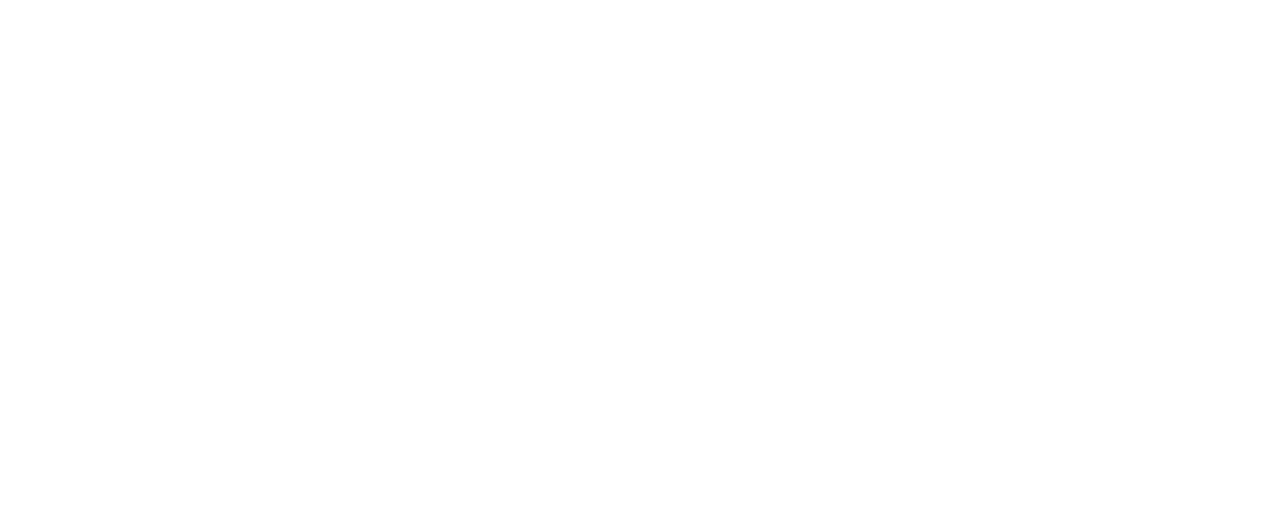
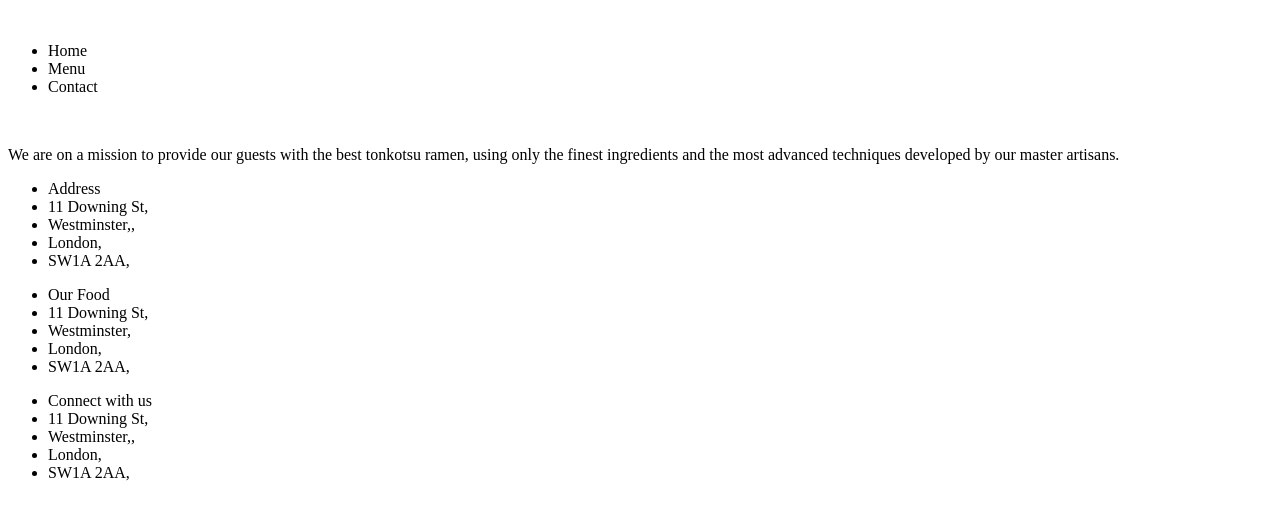
Before and after one commit to huntdavid175/Restaurant-Page, a plain HTML site: page index.html in a window 1280 px wide. Drawn offline with Linux system fonts and the light colour scheme.

Commit message:
Added dummy html for home page

```diff
--- a/index.html
+++ b/index.html
@@ -1,14 +1,62 @@
 <!DOCTYPE html>
 <html lang="en">
 	<head>
-    <meta charset="UTF-8">
-    <meta name="viewport" content="width=device-width, initial-scale=1.0">
-    <meta http-equiv="X-UA-Compatible" content="ie=edge">
+		<meta charset="UTF-8" />
+		<meta name="viewport" content="width=device-width, initial-scale=1.0" />
+		<meta http-equiv="X-UA-Compatible" content="ie=edge" />
 		<title>Restaurant Page</title>
 	</head>
 	<body>
 		<div id="content">
+			<div class="nav-bar">
+				<img src="" />
+				<div class="menu">
+					<ul>
+						<li>Home</li>
+						<li>Menu</li>
+						<li>Contact</li>
+					</ul>
+				</div>
+			</div>
 
+			<div class="section">
+				<div>
+					<img src="" />
+					<div class="section-text">
+						<p>
+							We are on a mission to provide our guests with the best tonkotsu
+							ramen, using only the finest ingredients and the most advanced
+							techniques developed by our master artisans.
+						</p>
+					</div>
+				</div>
+			</div>
+
+			<div class="footer">
+				<ul>
+					<li class="footer-title">Address</li>
+					<li>11 Downing St,</li>
+					<li>Westminster,,</li>
+					<li>London,</li>
+					<li>SW1A 2AA,</li>
+				</ul>
+
+				<ul>
+					<li class="footer-title">Our Food</li>
+					<li>11 Downing St,</li>
+					<li>Westminster,</li>
+					<li>London,</li>
+					<li>SW1A 2AA,</li>
+				</ul>
+
+				<ul>
+					<li class="footer-title">Connect with us</li>
+					<li>11 Downing St,</li>
+					<li>Westminster,,</li>
+					<li>London,</li>
+					<li>SW1A 2AA,</li>
+				</ul>
+			</div>
 		</div>
 
 		<script src="main.js"></script>
--- a/main.js
+++ b/main.js
@@ -1 +1 @@
-!function(e){var t={};function r(n){if(t[n])return t[n].exports;var o=t[n]={i:n,l:!1,exports:{}};return e[n].call(o.exports,o,o.exports,r),o.l=!0,o.exports}r.m=e,r.c=t,r.d=function(e,t,n){r.o(e,t)||Object.defineProperty(e,t,{enumerable:!0,get:n})},r.r=function(e){"undefined"!=typeof Symbol&&Symbol.toStringTag&&Object.defineProperty(e,Symbol.toStringTag,{value:"Module"}),Object.defineProperty(e,"__esModule",{value:!0})},r.t=function(e,t){if(1&t&&(e=r(e)),8&t)return e;if(4&t&&"object"==typeof e&&e&&e.__esModule)return e;var n=Object.create(null);if(r.r(n),Object.defineProperty(n,"default",{enumerable:!0,value:e}),2&t&&"string"!=typeof e)for(var o in e)r.d(n,o,function(t){return e[t]}.bind(null,o));return n},r.n=function(e){var t=e&&e.__esModule?function(){return e.default}:function(){return e};return r.d(t,"a",t),t},r.o=function(e,t){return Object.prototype.hasOwnProperty.call(e,t)},r.p="",r(r.s=0)}([function(e,t){console.log("Hello World")}]);
+!function(e){var t={};function r(n){if(t[n])return t[n].exports;var o=t[n]={i:n,l:!1,exports:{}};return e[n].call(o.exports,o,o.exports,r),o.l=!0,o.exports}r.m=e,r.c=t,r.d=function(e,t,n){r.o(e,t)||Object.defineProperty(e,t,{enumerable:!0,get:n})},r.r=function(e){"undefined"!=typeof Symbol&&Symbol.toStringTag&&Object.defineProperty(e,Symbol.toStringTag,{value:"Module"}),Object.defineProperty(e,"__esModule",{value:!0})},r.t=function(e,t){if(1&t&&(e=r(e)),8&t)return e;if(4&t&&"object"==typeof e&&e&&e.__esModule)return e;var n=Object.create(null);if(r.r(n),Object.defineProperty(n,"default",{enumerable:!0,value:e}),2&t&&"string"!=typeof e)for(var o in e)r.d(n,o,function(t){return e[t]}.bind(null,o));return n},r.n=function(e){var t=e&&e.__esModule?function(){return e.default}:function(){return e};return r.d(t,"a",t),t},r.o=function(e,t){return Object.prototype.hasOwnProperty.call(e,t)},r.p="",r(r.s=0)}([function(e,t){}]);
--- /dev/null
+++ b/style.css
@@ -0,0 +1,5 @@
+* {
+    margin: 0;
+    padding: 0;
+    box-sizing: border-box;
+}
```
Lines whose indentation alone changed are shown as unchanged.
